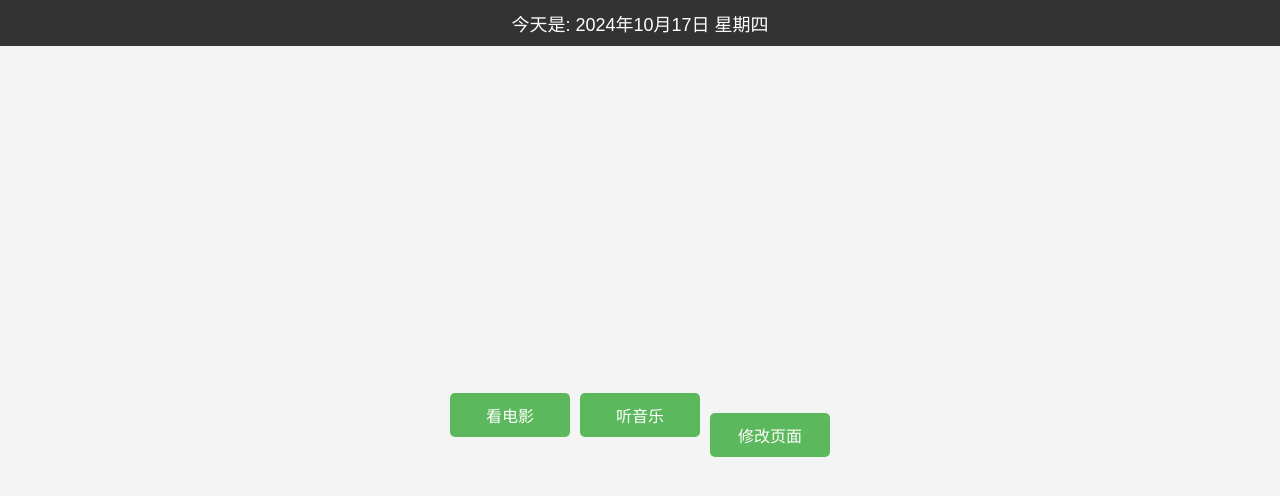
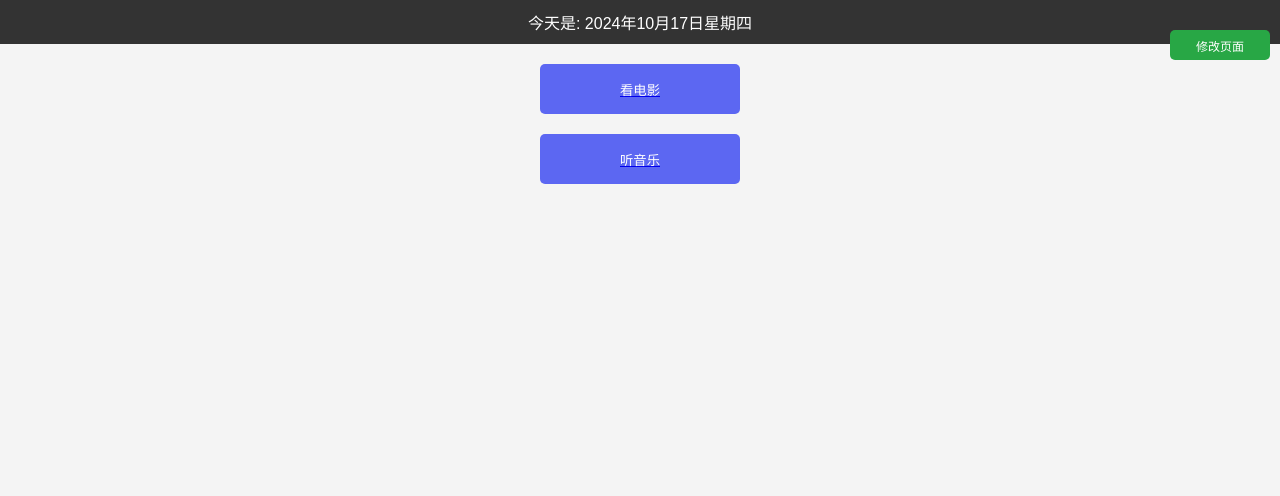
Before and after one commit to 2516275594/2516275594.github.io, a plain HTML site: page index.html in a window 1280 px wide. Drawn offline with Linux system fonts and the light colour scheme.

Commit message:
Update index.html

```diff
--- a/index.html
+++ b/index.html
@@ -2,109 +2,78 @@
 <html lang="zh-CN">
 <head>
 <meta charset="UTF-8">
-    <meta name="viewport" content="width=device-width, initial-scale=1.0">
 <title>ruaruaburua</title>
+<link rel="stylesheet" href="css/style.css">
 <style>
+/* 内联样式 */
 body {
-            font-family: 'Arial', sans-serif;
+  font-family: Arial, sans-serif;
   background-color: #f4f4f4;
+  color: #333;
   margin: 0;
   padding: 0;
-            display: flex;
-            flex-direction: column;
-            align-items: center;
-            justify-content: center;
-            height: 100vh;
 }
 
-        #header {
-            width: 100%;
+#header .top .time {
   background-color: #333;
-            color: #fff;
-            padding: 10px 0;
+  color: white;
+  padding: 10px 20px;
   text-align: center;
-            position: absolute;
-            top: 0;
-            left: 0;
-        }
-
-        .top {
-            display: flex;
-            justify-content: space-around;
-            padding: 0 20px;
-        }
-
-        .time {
-            font-size: 18px;
-        }
-
-        .content {
-            margin-top: 50px; /* 为header的高度留出空间 */
-            display: flex;
-            flex-wrap: wrap;
-            justify-content: center;
-            gap: 10px; /* 按钮之间的间距 */
-        }
-
-        a {
-            text-decoration: none;
-            color: #fff;
 }
 
 button {
-            background-color: #5cb85c;
+  display: block;
+  width: 200px;
+  height: 50px;
+  margin: 20px auto;
+  background-color: #5c67f2;
   color: white;
   border: none;
   border-radius: 5px;
-            padding: 10px 20px;
-            font-size: 16px;
   cursor: pointer;
-            transition: background-color 0.3s;
-            flex: 1; /* 使按钮占据可用空间 */
-            min-width: 120px; /* 最小宽度 */
+  transition: background-color 0.3s ease;
 }
 
 button:hover {
-            background-color: #4cae4c;
+  background-color: #4a54e1;
 }
 
 #xiugai {
-            margin-top: 20px;
+  width: 100px;
+  height: 30px;
+  background-color: #28a745;
+  position: absolute;
+  top: 10px;
+  right: 10px;
+  font-size: 12px;
+}
+
+#xiugai:hover {
+  background-color: #218838;
 }
 </style>
+<script>
+function showDate() {
+  const today = new Date();
+  const options = { weekday: 'long', year: 'numeric', month: 'long', day: 'numeric' };
+  document.getElementById('date').innerHTML = "今天是: " + today.toLocaleDateString('zh-CN', options);
+}
+</script>
 </head>
-<body>
+<body onload="showDate()">
 <div id="header">
-        <!-- 日期时间 -->
-        <div class="time">
-            <script language="JavaScript">
-            var today = new Date();
-            var day;
-            var date;
-            switch(today.getDay()) {
-                case 0: day = "星期日"; break;
-                case 1: day = "星期一"; break;
-                case 2: day = "星期二"; break;
-                case 3: day = "星期三"; break;
-                case 4: day = "星期四"; break;
-                case 5: day = "星期五"; break;
-                case 6: day = "星期六"; break;
-            }
-            date = "今天是: " + today.getFullYear() + "年" + (today.getMonth() + 1) + "月" + today.getDate() + "日 " + day;
-            document.write(date);
-            </script>
+  <div class="top">
+    <div class="time" id="date"></div>
   </div>
 </div>
-
-    <div class="content">
 <a href="../movie.html" target="_blank">
   <button>看电影</button>
 </a>
 <a href="../music.html" target="_blank">
   <button>听音乐</button>
 </a>
+<a href="#">
   <button id="xiugai" onclick="window.open('https://github.com/dashboard', '_blank')">修改页面</button>
-    </div>
-
+</a>
 </body>
 </html>
```
Lines whose indentation alone changed are shown as unchanged.
